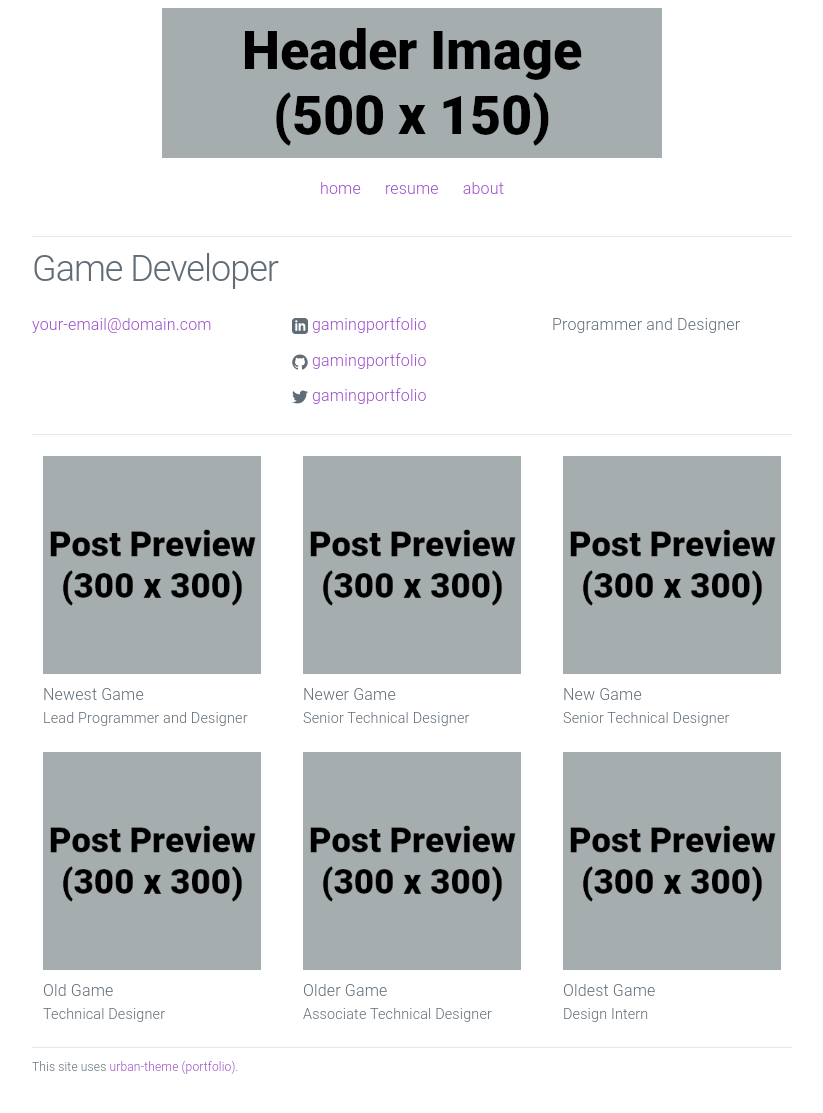
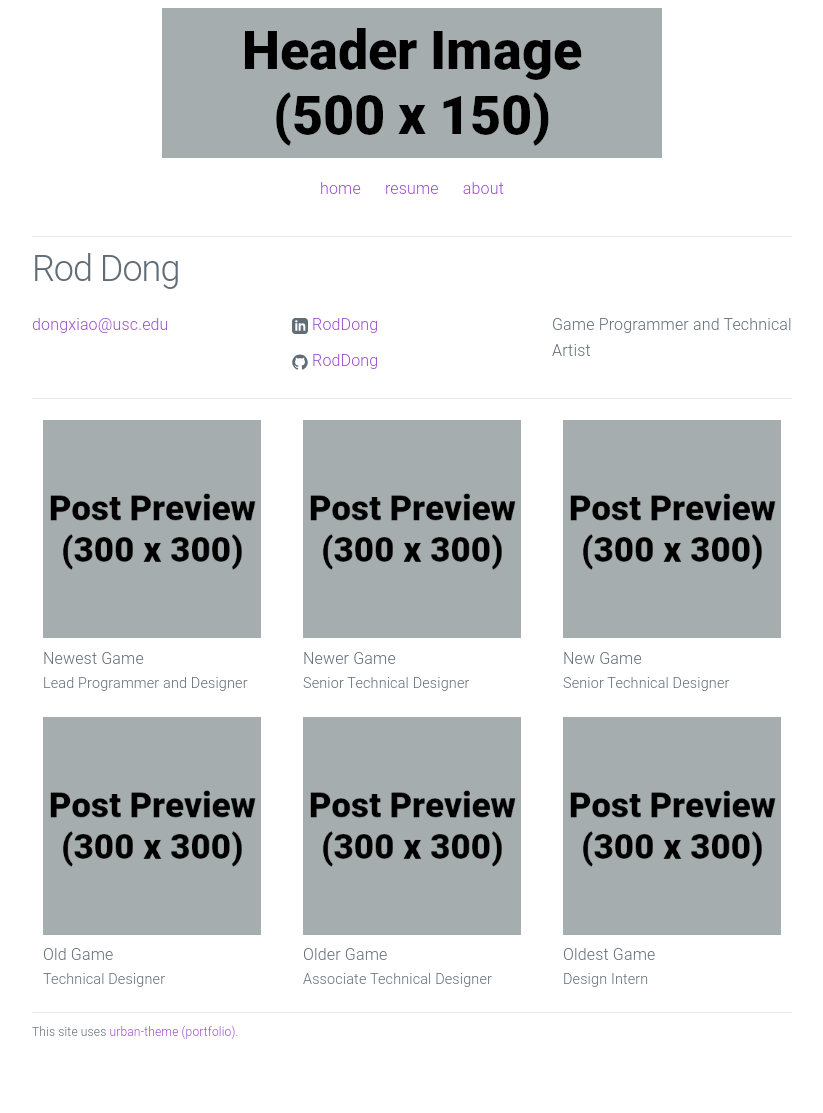
Before and after one commit to RodDong/RodDong.github.io, a Jekyll site: the page built from index.html, in a window 1280 px wide. Shown: the whole page, without its empty margins (228-1051 px from the left). Built offline with Jekyll 4.4.1, drawn with Linux system fonts in a browser that asks for light colours; after the commit the page ends 1077 px from its top, so only the background shows below that.

Commit message:
Update _config.yml

```diff
--- a/_config.yml
+++ b/_config.yml
@@ -1,12 +1,11 @@
 # Site settings
-title: Game Developer
-email: your-email@domain.com
+title: Rod Dong
+email: dongxiao@usc.edu
 description: > # keep this and put description below
-  Programmer and Designer
-url: "https://yourdomain.com" # the base hostname & protocol for your site
-linkedin_url: "https://www.linkedin.com/in/gamingportfolio"
-github_username: gamingportfolio
-twitter_username: gamingportfolio
+  Game Programmer and Technical Artist
+url: "https://RodDong.com" # the base hostname & protocol for your site
+linkedin_url: "https://www.linkedin.com/in/xiaolong-dong-368139220/"
+github_username: RodDong
 footer_text: "This site uses <a href='https://github.com/gamingportfolio/urban-theme-portfolio'>urban-theme (portfolio)</a>."
 
 # Build settings
```
